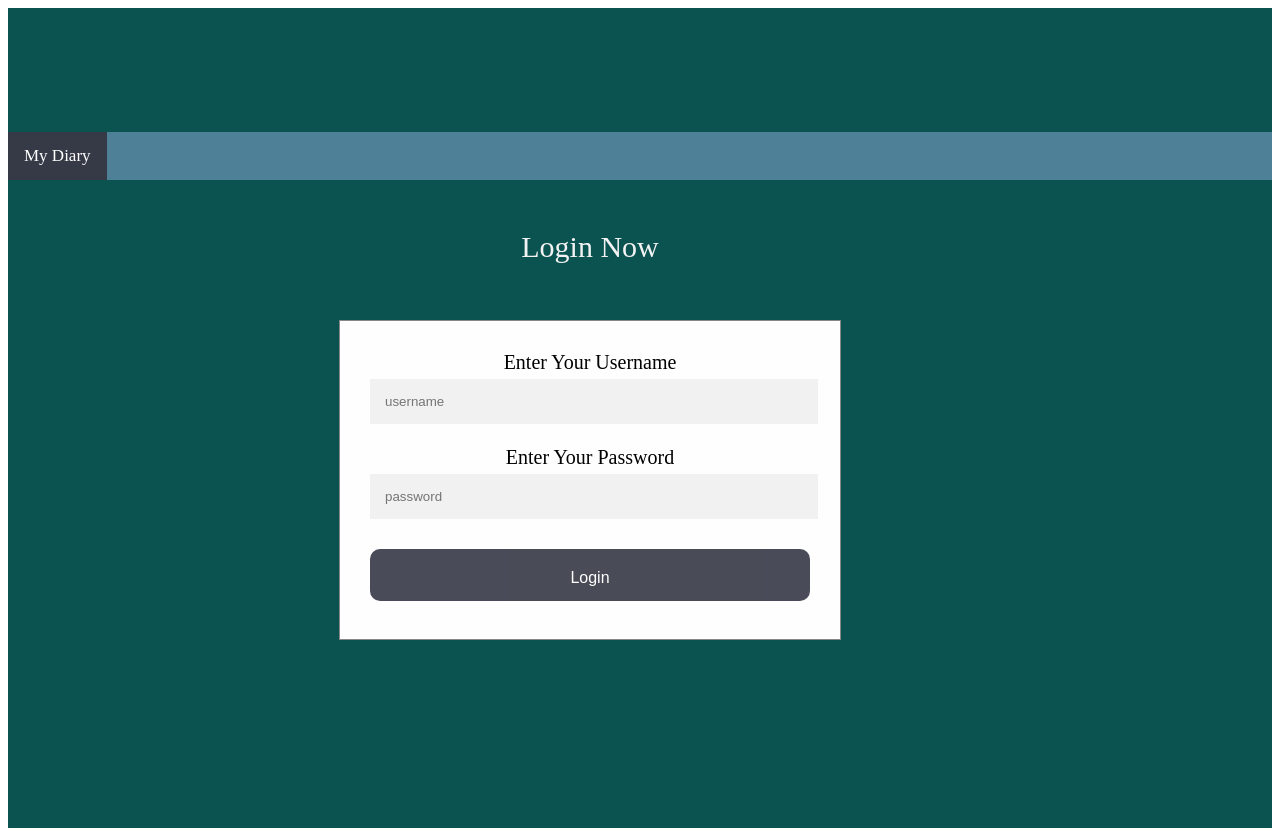
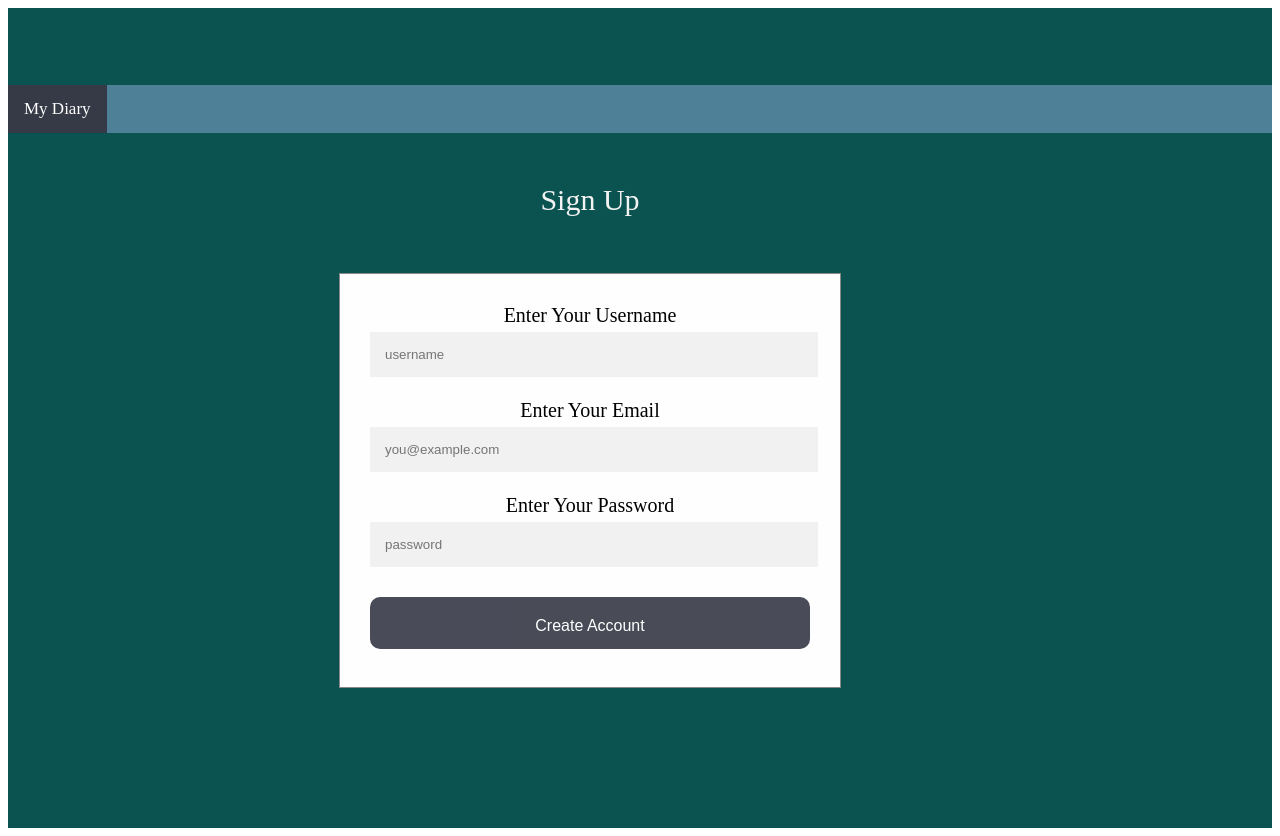
Before and after one commit to minatah/MyDiaryUI, a Python web app: template templates/signin.html in a window 1280 px wide. Run offline with Jinja, Linux system fonts and the light colour scheme; the template is opened without the code that fills it, so the values that code supplies are empty.

```diff
--- a/templates/signin.html
+++ b/templates/signin.html
@@ -18,7 +18,7 @@
         <center>
             <div>
                 <div class="log">
-                    Login Now
+                    Sign Up
                 </div>
                 <br>
                 <div class="login-content">
@@ -31,13 +31,19 @@
                             <input type="text" placeholder="username" required>
                             <br>
                             <label class="label-login">
+                                Enter Your Email
+                            </label>
+                            <br>
+                            <input type="email" placeholder="you@example.com" required>
+                            <br>
+                            <label class="label-login">
                                 Enter Your Password
                             </label>
                             <br>
                             <input type="password" placeholder="password" required>
                             <br>
                             <a href="./entries.html">
-                                <button type="button" class="btnlogin"> Login</button>
+                                <button type="button" class="btnlogin"> Create Account</button>
                             </a>
                         </div>
                     </form>
```
Also changed, not shown: index.html (+5 -10 lines).
